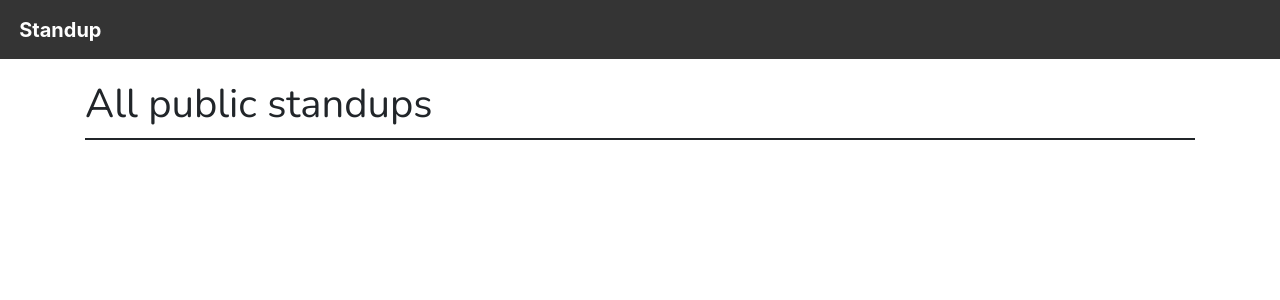
After one commit to fijter/discord-standupbot, a Django app: page / in a window 1280 px wide. The commit adds this page. Shown: the top 300 px of the page. Run offline with Django 3.2, Linux system fonts and the light colour scheme; data that the repository does not hold is empty; some libraries are stand-ins or nearby versions.

Commit message:
public standup overview

```diff
--- a/standup/static/css/custom.css
+++ b/standup/static/css/custom.css
@@ -51,3 +51,23 @@ form textarea {
 .important {
     color: #e00;
 }
+
+h1 {
+    border-bottom: 2px solid;
+    margin-bottom: 1em;
+    padding-bottom: 10px;
+}
+
+a {
+    color: black;
+    font-weight: bold;
+    text-decoration: underline;
+}
+
+nav a {
+    text-decoration: none;
+}
+
+.pagination {
+    margin-top: 50px;
+}
--- a/standup/templates/base.html
+++ b/standup/templates/base.html
@@ -15,7 +15,7 @@
   <body>
 
      <nav class="navbar navbar-expand-md navbar-dark bg-dark fixed-top">
-     <a class="navbar-brand" href="#">Standup</a>
+     <a class="navbar-brand" href="/">Standup</a>
    </nav>
 
     <main role="main" class="container">
--- /dev/null
+++ b/standup/templates/standups.html
@@ -0,0 +1,26 @@
+{% extends 'base.html' %}
+{% block title %}All public standups{% endblock %}
+{% block content %}
+
+<h1>All public standups</h1>
+<div class="row">
+{% for standup in standups %}
+    <div class="col-12 col-md-6">
+        <p>
+            <a href="{{standup.get_public_url}}">#{{standup.event.channel.name}} - {{standup.event.standup_type.name}}</a><br>
+            {{standup.created_at|date:"M d\t\h, Y"}} - {{standup.participants.active.count}} participants
+        </p>
+    </div>
+{% endfor %}
+</div>
+
+<div class="row pagination">
+    <div class="col-sm-6">
+        {% if page_obj.has_previous %}<a href="?page={{page_obj.previous_page_number}}">Previous page</a>{% endif %}
+    </div>
+    <div class="col-sm-6" style="text-align: right;">
+        {% if page_obj.has_next %}<a href="?page={{page_obj.next_page_number}}">Next page</a>{% endif %}
+    </div>
+</div>
+
+{% endblock %}
--- a/standup/urls.py
+++ b/standup/urls.py
@@ -7,4 +7,5 @@ urlpatterns = [
     path('form/<token>/', views.StandupFormView.as_view(), name='standup_form'),
     path('private/<token>/', views.PrivateStandupView.as_view(), name='private_standup'),
     path('<server>/<channel>/<standup_type>/<date>/', views.PublicStandupView.as_view(), name='public_standup'),
+    path('', views.HomeView.as_view(), name='home'),
 ]
--- a/standup/views.py
+++ b/standup/views.py
@@ -1,8 +1,17 @@
-from django.views.generic import FormView, TemplateView
+from django.views.generic import FormView, TemplateView, ListView
 from django.http import Http404
 from django.urls import reverse
 from . import models
 from . import forms
+
+
+class HomeView(ListView):
+    template_name = 'standups.html'
+    model = models.Standup
+    paginate_by = 50
+    paginate_orphans = 4
+    context_object_name = 'standups'
+    queryset = models.Standup.objects.filter(event__standup_type__private=False).order_by('-created_at')
 
 
 class StandupFormView(FormView):
```
